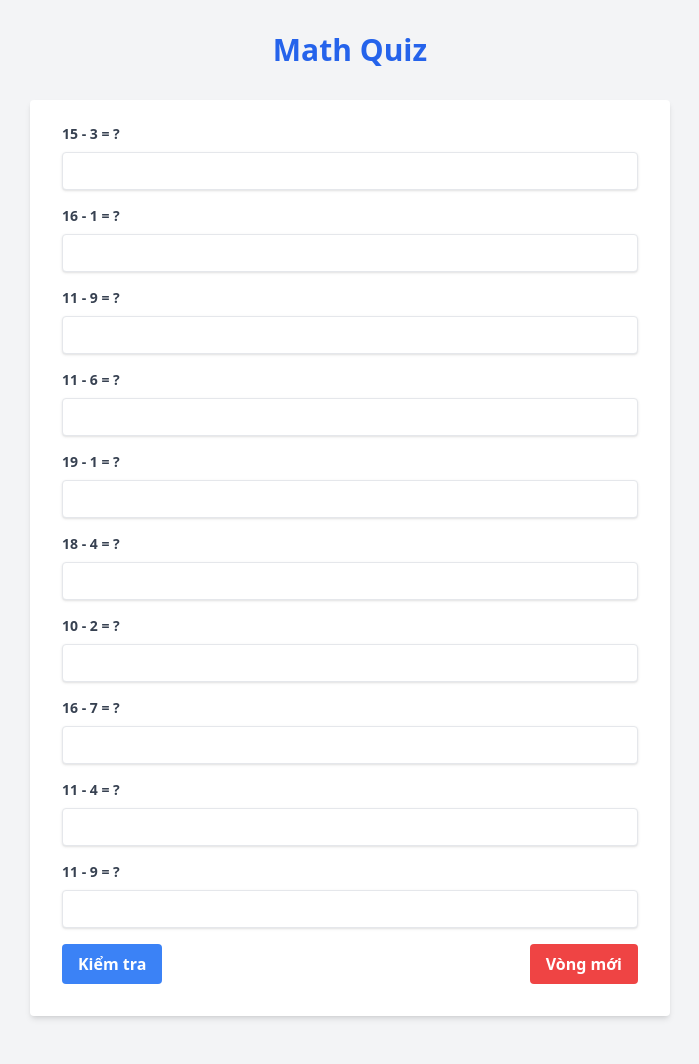
After one commit to nguyenduc11/flaskProject, a Flask app: page /quiz01 in a window 1280 px wide. The commit adds this page. Shown: the whole page, without its empty margins (290-989 px from the left). Run offline with Flask 2, Linux system fonts and the light colour scheme; some libraries are stand-ins or nearby versions.

Commit message:
add math quiz 01

```diff
--- a/app/__init__.py
+++ b/app/__init__.py
@@ -18,6 +18,9 @@ def create_app():
     from app.mongo import mongo as mongo_blueprint
     app.register_blueprint(mongo_blueprint, url_prefix='/mongo')
 
+    from app.math_quiz01 import math_quiz01 as math_quiz01_blueprint
+    app.register_blueprint(math_quiz01_blueprint)
+
     from app.auth import auth as auth_blueprint
     app.register_blueprint(auth_blueprint, url_prefix='/auth')
 
--- /dev/null
+++ b/app/math_quiz01/__init__.py
@@ -0,0 +1,6 @@
+from flask import Blueprint
+
+# Create a Blueprint for the learnhtml section
+math_quiz01 = Blueprint('math_quiz01', __name__, static_folder='static', template_folder='templates')
+
+from app.math_quiz01 import routes
--- /dev/null
+++ b/app/math_quiz01/routes.py
@@ -0,0 +1,72 @@
+from app.math_quiz01 import math_quiz01
+from flask import render_template, request, redirect, url_for
+import random
+
+
+@math_quiz01.route('/quiz01', methods=['GET', 'POST'])
+def math_quiz01():
+    if request.method == 'POST':
+        if 'submit' in request.form:
+            user_answers = []
+            for i in range(1, 11):
+                answer_key = f'answer{i}'
+                if answer_key in request.form:
+                    user_answers.append(int(request.form[answer_key]))
+                else:
+                    user_answers.append(0)
+            score = calculate_score(user_answers)
+            correct_answers = get_correct_answers(user_answers)
+            return render_template('quiz01.html', score=score, correct_answers=correct_answers)
+        elif 'restart' in request.form:
+            return redirect(url_for('math_quiz01.math_quiz01'))
+    else:
+        questions = generate_questions()
+        return render_template('quiz01.html', questions=questions)
+
+
+def calculate_score(user_answers):
+    """
+        Calculates the user's score based on their answers.
+
+        Args:
+            user_answers (list): A list of the user's answers for each question.
+
+        Returns:
+            int: The user's score.
+        """
+    correct_answers = get_correct_answers(user_answers)
+    return len(correct_answers)
+
+def get_correct_answers(user_answers):
+    """
+    Generates the correct answers for each question.
+
+    Args:
+        user_answers (list): A list of the user's answers for each question.
+
+    Returns:
+        list: A list of the correct answers for each question.
+    """
+    correct_answers = []
+    for i in range(1, 11):
+        num1 = random.randint(10, 20)
+        num2 = random.randint(1, 9)
+        correct_answer = num1 - num2
+        correct_answers.append(correct_answer)
+    return correct_answers
+
+
+def generate_questions():
+    """
+    Generates a list of 10 math questions.
+
+    Returns:
+        list: A list of 10 math questions.
+    """
+    questions = []
+    for i in range(1, 11):
+        num1 = random.randint(10, 20)
+        num2 = random.randint(1, 9)
+        question = f"{num1} - {num2} = ?"
+        questions.append(question)
+    return questions
--- /dev/null
+++ b/app/math_quiz01/templates/quiz01.html
@@ -0,0 +1,54 @@
+<!DOCTYPE html>
+<html lang="en">
+<head>
+    <meta charset="UTF-8">
+    <meta name="viewport" content="width=device-width, initial-scale=1.0">
+    <title>Phép trừ có nhơ</title>
+    <script src="https://cdn.tailwindcss.com"></script>
+</head>
+<body class="bg-gray-100 font-sans">
+    <div class="container mx-auto px-4 py-8 max-w-2xl">
+        <h1 class="text-3xl font-bold text-center text-blue-600 mb-8">Math Quiz</h1>
+
+        {% if questions %}
+        <form method="post" action="/quiz01" class="bg-white shadow-md rounded px-8 pt-6 pb-8 mb-4">
+            {% for question in questions %}
+            <div class="mb-4">
+                <label class="block text-gray-700 text-sm font-bold mb-2" for="answer{{ loop.index }}">
+                    {{ question }}
+                </label>
+                <input class="shadow appearance-none border rounded w-full py-2 px-3 text-gray-700 leading-tight focus:outline-none focus:shadow-outline"
+                       id="answer{{ loop.index }}" type="number" name="answer{{ loop.index }}" required>
+            </div>
+            {% endfor %}
+            <div class="flex items-center justify-between">
+                <button class="bg-blue-500 hover:bg-blue-700 text-white font-bold py-2 px-4 rounded focus:outline-none focus:shadow-outline"
+                        type="submit" name="submit">
+                    Kiểm tra
+                </button>
+                <button class="bg-red-500 hover:bg-red-700 text-white font-bold py-2 px-4 rounded focus:outline-none focus:shadow-outline"
+                        type="submit" name="restart">
+                    Vòng mới
+                </button>
+            </div>
+        </form>
+        {% elif score is defined and correct_answers is defined %}
+        <div class="bg-white shadow-md rounded px-8 pt-6 pb-8 mb-4">
+            <p class="text-xl font-bold mb-4">Your score: {{ score }}</p>
+            <p class="font-bold mb-2">Correct answers:</p>
+            <ul class="list-disc pl-5 mb-4">
+                {% for answer in correct_answers %}
+                <li class="mb-1">{{ answer }}</li>
+                {% endfor %}
+            </ul>
+            <a href="{{ url_for('math_quiz01.math_quiz01') }}"
+               class="bg-green-500 hover:bg-green-700 text-white font-bold py-2 px-4 rounded focus:outline-none focus:shadow-outline">
+                Vòng mới
+            </a>
+        </div>
+        {% else %}
+        <p class="text-center text-gray-600">Loading...</p>
+        {% endif %}
+    </div>
+</body>
+</html>
--- a/app/templates/main/index.html
+++ b/app/templates/main/index.html
@@ -4,6 +4,6 @@
 {% block title %}Home{% endblock %}
 
 {% block content %}
-    <h1>Welcome to the Home Page</h1>
+    <h1>Welcome to the Home Page 08 01</h1>
     <p>This is the index page.</p>
 {% endblock %}
--- a/run.py
+++ b/run.py
@@ -3,4 +3,4 @@ from app import create_app
 app = create_app()
 
 if __name__ == '__main__':
-    app.run()
+    app.run(debug=True)
```
Also changed, not shown: app/templates/navbar.html (+5 -3 lines).
